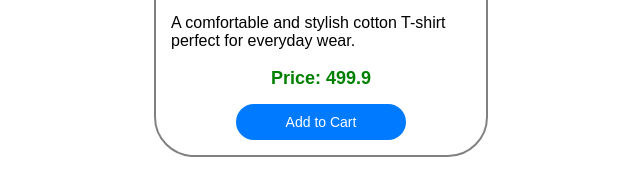
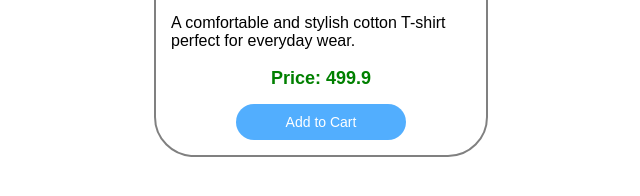
Before and after one commit to vermaayush84300-alt/CSE-16, a plain HTML site: page Experiment6.html in a window 1280 px wide. Shown: the part 198-394 px from the top of the page, without its empty margins (319-959 px from the left). Drawn offline with Linux system fonts and the light colour scheme.

Commit message:
planet commit

```diff
--- a/style.css
+++ b/style.css
@@ -37,7 +37,7 @@ h1{
   margin-bottom: 15px;
 }
 button {
-  background-color: #007bff;
+  background-color: #52aefe;
   color: white;
   border: none;
   padding: 10px 50px;
@@ -47,5 +47,5 @@ button {
 }
 
 button:hover {
-  background-color: #0056b3;
+  background-color: #033468;
 }
```
